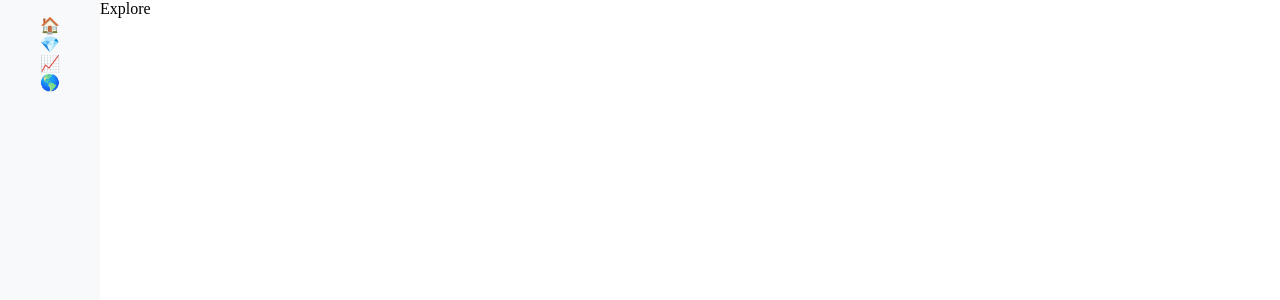
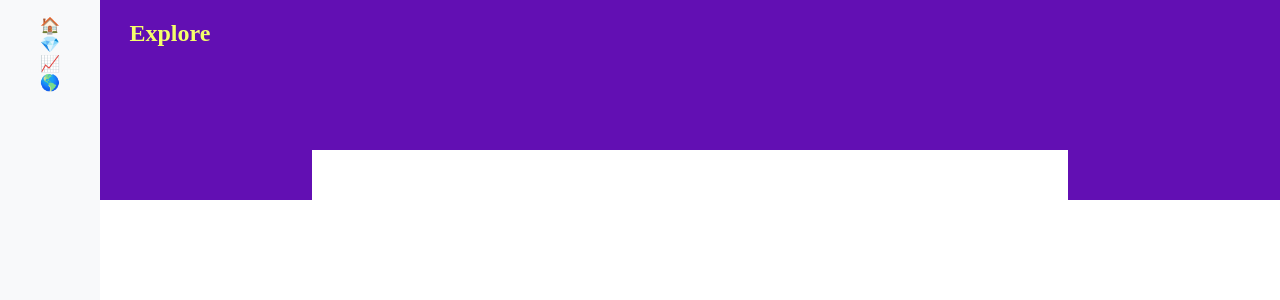
Before and after one commit to jonipark/HackDartmouth-todil, a React (Create React App) app: page /explore in a window 1280 px wide. Shown: the top 300 px of the page. Built offline with nearby package versions, Linux system fonts and the light colour scheme.

Commit message:
early stage of explore

```diff
--- a/src/pages/Digest.css
+++ b/src/pages/Digest.css
@@ -13,6 +13,7 @@
     padding-left: 2.5%;
     color: #F4FF6B;
 }
+
 .digest {
     margin-top: -50px;
     width: 75%;
--- a/src/pages/Explore.css
+++ b/src/pages/Explore.css
@@ -0,0 +1,19 @@
+.top-explore-bar {
+    background-color: #620FB3;
+    height: 25%;
+    overflow: hidden
+}
+
+.top-explore-bar h2 {
+    padding-left: 2.5%;
+    color: #F4FF6B;
+}
+
+.explore {
+    margin-top: -50px;
+    width: 60%;
+    height: 70%;
+    background-color: white;
+    padding: 2%;
+    position: relative;
+}
--- a/src/pages/Explore.js
+++ b/src/pages/Explore.js
@@ -4,8 +4,15 @@ import './Explore.css'
 function Explore() {
 
     return (
-        <div className='nav-padding'>
-            Explore
+        <div className='nav-padding digest-container'>
+            <div className="top-explore-bar">
+            <h2>Explore</h2>
+            </div>
+
+            <div className="center explore">
+
+
+            </div>
         </div>
     )
 }
```
